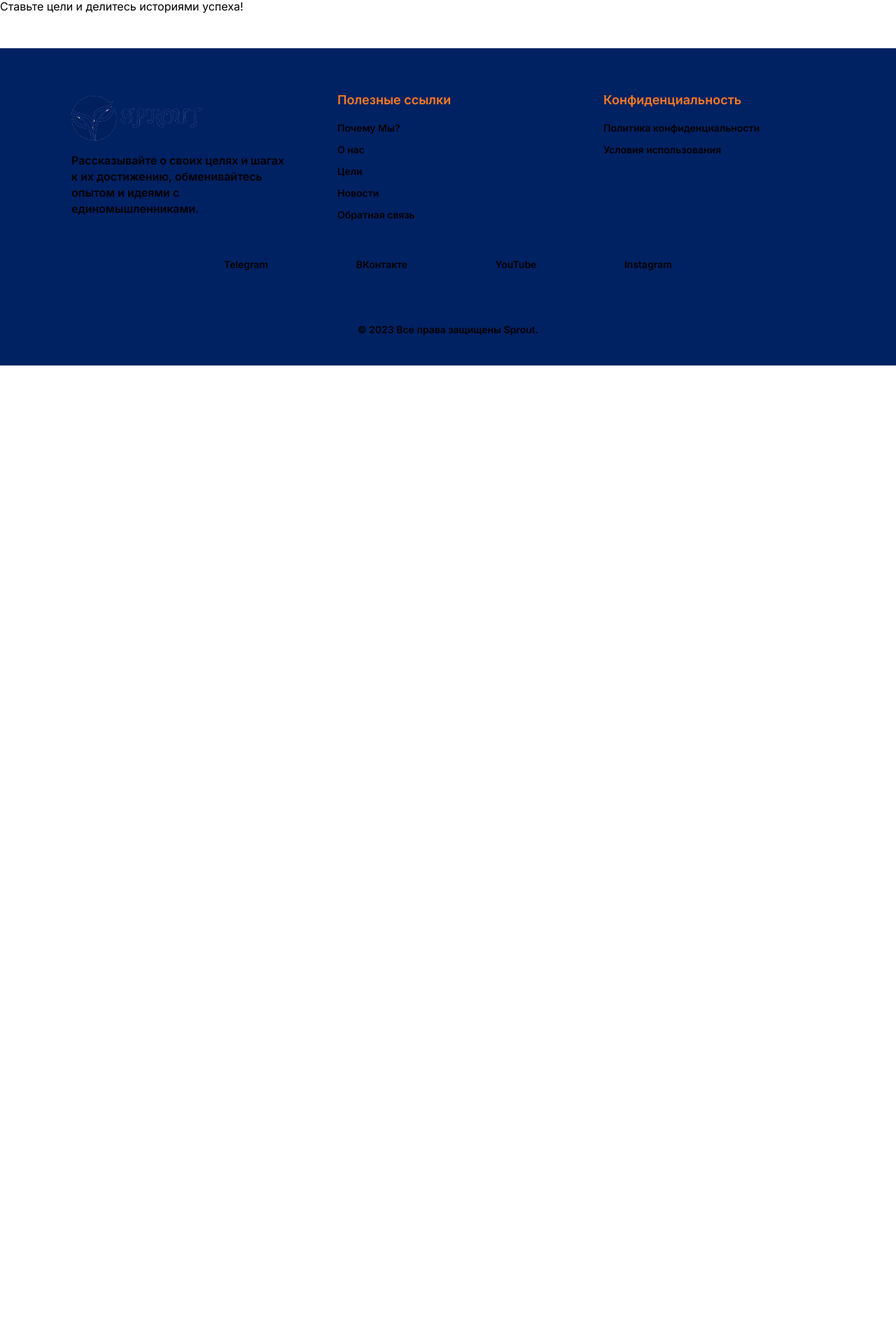
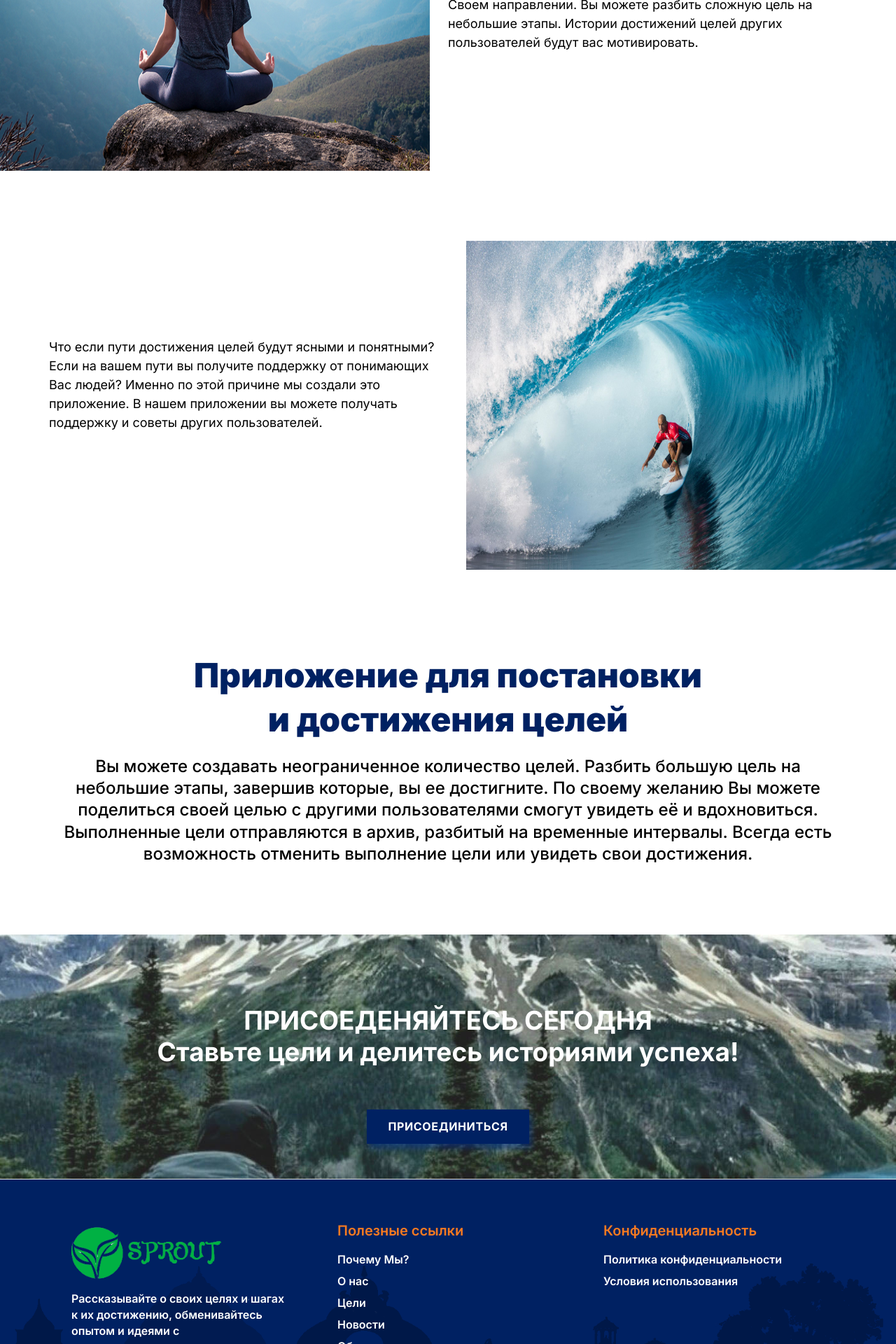
Before and after one commit to Viktor1732/ACHIEVING_GOALS, a Django app: page / in a window 1280 px wide. Shown: the part 931-2851 px from the top of the page at 70% size. Before the commit the page ends 1454 px from the top, so only its background shows below. Run offline with Django 4.2, Linux system fonts and the light colour scheme; parts of the project's set-up code (start-up, migrations or seed data) failed here and were passed over.

Commit message:
Сделал набросок главной страницы.

```diff
--- a/goals/goal_setting/static/goal_setting/css/styles.css
+++ b/goals/goal_setting/static/goal_setting/css/styles.css
@@ -33,7 +33,7 @@ body {
 }
 
 .logo-img {
-    max-width: 55%;
+    max-width: 62%;
     height: auto;
     vertical-align: middle;
 }
@@ -120,7 +120,6 @@ body {
 }
 
 .sub-menu li {
-
     margin-top: 15px;
     margin-bottom: 10px;
 }
@@ -151,15 +150,156 @@ body {
 }
 
 
+/* about us */
+.about-us {
+    padding: 90px 0;
+}
+
+.about-left {
+    max-width: 50%;
+}
+
+.about-right {
+    max-width: 50%;
+}
+
+.about-content {
+    padding: 30px 30px 30px 0;
+}
+
+.about-title {
+    font-weight: 900;
+    color: #002162;
+    font-size: 48px;
+    line-height: 1.3;
+}
+
+.about-desc {
+    margin-top: 20px;
+    font-size: 24px;
+    line-height: 1.3;
+    font-weight: 500;
+}
+
+.join-btn {
+    margin-top: 60px;
+}
+
+
+/* chess */
+.row-top {
+    display: flex;
+}
+
+.row-bottom {
+    display: flex;
+    margin-top: 100px;
+}
+
+.chess-img-wrap {
+    position: static;
+    height: 470px;
+    padding-top: 30px;
+    flex: 0 0 50%;
+    max-width: 50%;
+}
+
+.chess-img-left {
+    position: absolute;
+    width: 48%;
+    left: 0;
+    height: 470px;
+    background-size: cover !important;
+    background-repeat: no-repeat !important;
+    background-position: top left !important;
+}
+
+.chess-img-right {
+    position: absolute;
+    right: 0;
+    left: auto;
+    width: 48%;
+    height: 470px;
+    background-size: cover !important;
+    background-repeat: no-repeat !important;
+    background-position: top left !important;
+}
+
+.chess-text-wrap {
+    max-width: 50%;
+    align-items: center;
+    display: flex;
+    flex-wrap: wrap;
+}
+
+.chess-text {
+    padding: 50px 0;
+    font-size: 18px;
+    line-height: 1.5;
+}
+
+
+/* join-banner */
+.join-banner {
+    margin-top: 100px;
+    background: url('../images/content/bg.jpg');
+    background-repeat: no-repeat!important;
+    background-size: cover!important;
+    padding: 100px 0 50px;
+    background-attachment: fixed !important;
+    text-align: center;
+}
+
+.join-banner-text {
+    font-size: 37px;
+    font-weight: 700;
+    color: #fff;
+    display: block;
+    text-transform: uppercase;
+}
+
+.join-banner-text span {
+    text-transform: none;
+}
+
+
+/* features */
+.features {
+    margin: 150px 0 50px 0;
+}
+
+.features-text-wrap {
+    text-align: center;
+}
+
+
 /* footer */
 .footer {
     padding-top: 60px;
     border-bottom: 1px solid #E2E2E2;
     border-top: 1px solid #E2E2E2;
     background: #002162;
+    position: relative;
+    color: white;
 }
 
-.footer-row {
+.footer:before {
+    background: url('../images/content/footer-bg.png');
+    content: "";
+    width: 100%;
+    height: 100%;
+    top: 0;
+    background-size: cover;
+    position: absolute;
+    z-index: 1;
+}
+
+.footer-wrap {
+    position: relative;
+    z-index: 2;
+}
+
+.row {
     display: flex;
 }
 
@@ -170,7 +310,7 @@ body {
 }
 
 .footer-logo-img {
-    max-width: 70%;
+    max-width: 80%;
     height: auto;
     vertical-align: middle;
     margin-bottom: 10px;
@@ -178,7 +318,6 @@ body {
 
 .logo-text {
     text-align: left;
-    color: #000000 !important;
     font-size: 16px;
     line-height: 23px;
     font-weight: 600;
@@ -187,16 +326,16 @@ body {
 .footer-title {
     color: #F77A21;
     font-weight: 600;
-    font-size: 18px;
+    font-size: 20px;
     line-height: 27px;
-    margin-bottom: 15px;
+    margin-bottom: 16px;
 }
 
 .footer-menu-link {
     margin-bottom: 8px;
     display: block;
-    color: #000000 !important;
-    font-size: 14px;
+    color: #FFFFFF !important;
+    font-size: 16px;
     line-height: 23px;
     font-weight: 600;
     cursor: pointer;
@@ -209,10 +348,10 @@ body {
 }
 
 .footer-social-link {
-    color: #000000 !important;
-    font-size: 14px;
+    color: #FFFFFF !important;
+    font-size: 21px;
     line-height: 23px;
-    font-weight: 600;
+    font-weight: 700;
 }
 
 .copyright {
@@ -220,8 +359,8 @@ body {
     text-align: center;
 }
 .copyright-text {
-    color: #000000 !important;
-    font-size: 14px;
+    color: #FFFFFF !important;
+    font-size: 16px;
     line-height: 23px;
     font-weight: 600;
 }
--- a/goals/goal_setting/templates/goal_setting/base.html
+++ b/goals/goal_setting/templates/goal_setting/base.html
@@ -86,8 +86,9 @@
 
 <!-- footer -->
 <footer class="footer">
+    <div class="footer-wrap">
         <div class="container">
-        <div class="footer-row">
+            <div class="row">
                 <div class="footer-column">
                     <a class="navbar-logo" href="{% url 'home' %}">
                         <img src="{% static 'goal_setting/images/logo/logo.png' %}" class="footer-logo-img" alt="logo">
@@ -124,6 +125,7 @@
                 <p class="copyright-text">© 2023 Все права защищены Sprout.</p>
             </div>
         </div>
+    </div>
 </footer>
 </body>
 </html>
--- a/goals/goal_setting/templates/goal_setting/index.html
+++ b/goals/goal_setting/templates/goal_setting/index.html
@@ -1,4 +1,5 @@
 {% extends 'goal_setting/base.html' %}
+{% load static %}
 
 {% block content %}
 
@@ -8,11 +9,12 @@
         <div class="row">
             <div class="about-left">
                 <div class="about-content">
-                    <h1 class="why-us">Почему мы?</h1>
-                    <p class="about-desc">"Это очень важный для Нас вопрос. Не расценивайте Наш проект,
-                        как простое интернет приложение. Только время покажет насколько он полезен, оно и расценит. Удачи.</p>
+                    <h1 class="about-title">Почему Мы?</h1>
+                    <p class="about-desc">Это очень важный для Нас вопрос. Не расценивайте Наш проект,
+                        как простое интернет приложение. Только время покажет насколько приложение полезно,
+                        оно и расценит. Удачи.</p>
                     <div class="join-btn">
-                        <a href="" class="btn">Зарегестрироваться</a>
+                        <a href="#" class="btn btn-blue">Зарегистрироваться</a>
                     </div>
                 </div>
             </div>
@@ -27,36 +29,50 @@
 
 <!-- chess -->
 <section class="chess">
-    <div class="contanier">
-        <div class="row">
-            <div class="chess-left">
-                <img class="chess-img" src="#">
+    <div class="container">
+        <div class="row-top">
+            <div class="chess-img-wrap">
+                <img class="chess-img-left" src="{% static 'goal_setting/images/content/yoga.jpg' %}">
             </div>
-            <div class="chess-right">
+            <div class="chess-text-wrap">
                 <p class="chess-text">Каждый путь по достижению цели является уникальным. На этом пути вы можете столкнуться с многими проблемами.
                     Наше приложение помогает систематизировать пути достижения целей. Понять, действительно ли вы движетесь в Своем направлении.
                     Вы можете разбить сложную цель на небольшие этапы. Истории достижений целей других пользователей будут вас мотивировать.</p>
             </div>
         </div>
-        <div class="row">
-            <div class="chess-left">
+        <div class="row-bottom">
+            <div class="chess-text-wrap">
                 <p class="chess-text">Что если пути достижения целей будут ясными и понятными? Если на вашем пути вы получите поддержку от
                     понимающих Вас людей? Именно по этой причине мы создали это приложение. В нашем приложении вы можете получать поддержку и советы других пользователей.</p>
             </div>
-            <div class="chess-right">
-                <img class="chess-img" src="">
+            <div class="chess-img-wrap">
+                <img class="chess-img-right" src="{% static 'goal_setting/images/content/surfer.jpg' %}">
             </div>
+        </div>
+    </div>
+</section>
+
+<!-- features -->
+<section class="features">
+    <div class="container">
+        <div class="features-text-wrap">
+            <h2 class="about-title">Приложение для постановки<br>и достижения целей</h2>
+            <p class="about-desc">Вы можете создавать неограниченное количество целей. Разбить большую цель
+            на небольшие этапы, завершив которые, вы ее достигните. По своему желанию Вы можете поделиться своей целью с
+            другими пользователями смогут увидеть её и вдохновиться.<br>Выполненные цели отправляются в архив, разбитый
+            на временные интервалы. Всегда есть возможность отменить выполнение цели или увидеть свои достижения.
+            </p>
         </div>
     </div>
 </section>
 
 <!-- join-banner -->
 <section class="join-banner">
-    <div class="contanier">
+    <div class="container">
         <h2 class="join-banner-text">Присоеденяйтесь сегодня<br><span>Ставьте цели и делитесь историями успеха!</span></h2>
     </div>
     <div class="join-btn">
-        <a href="" class="btn">Зарегестрироваться</a>
+        <a href="#" class="btn btn-blue">Присоединиться</a>
     </div>
 </section>
 
```
Also changed, not shown: goals/goal_setting/static/goal_setting/images/content/bg.jpg (added), goals/goal_setting/static/goal_setting/images/content/footer-bg.png (added), goals/goal_setting/static/goal_setting/images/content/surfer.jpg (added), goals/goal_setting/static/goal_setting/images/content/yoga.jpg (added), goals/goal_setting/static/goal_setting/images/logo/logo.png. Lines whose indentation alone changed are shown as unchanged.
